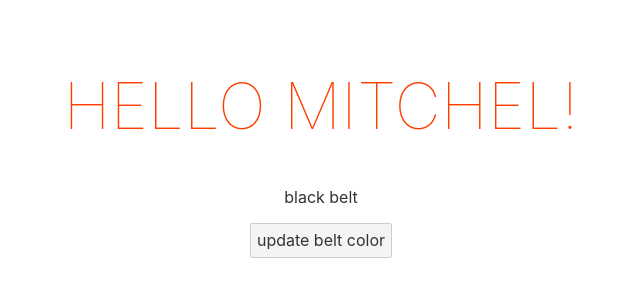
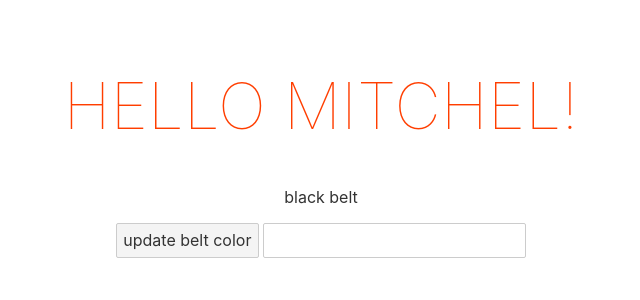
Before and after one commit to msarauer/learning-svelte, a Svelte app in the folder myproject/: page / in a window 1280 px wide. Shown: the top 300 px of the page, without its empty margins (319-959 px from the left). Built offline with nearby package versions, Linux system fonts and the light colour scheme.

Commit message:
When added, an input field is added to change the color

```diff
--- a/myproject/src/App.svelte
+++ b/myproject/src/App.svelte
@@ -5,12 +5,16 @@
   const handleClick = () => {
     beltColor = "orange";
   };
+  const handleInput = (e) => {
+    beltColor = e.target.value;
+  };
 </script>
 
 <main>
   <h1>Hello {name}!</h1>
   <p>{beltColor} belt</p>
   <button on:click={handleClick}>update belt color</button>
+  <input on:input={handleInput} type="text" />
 </main>
 
 <style>
```
